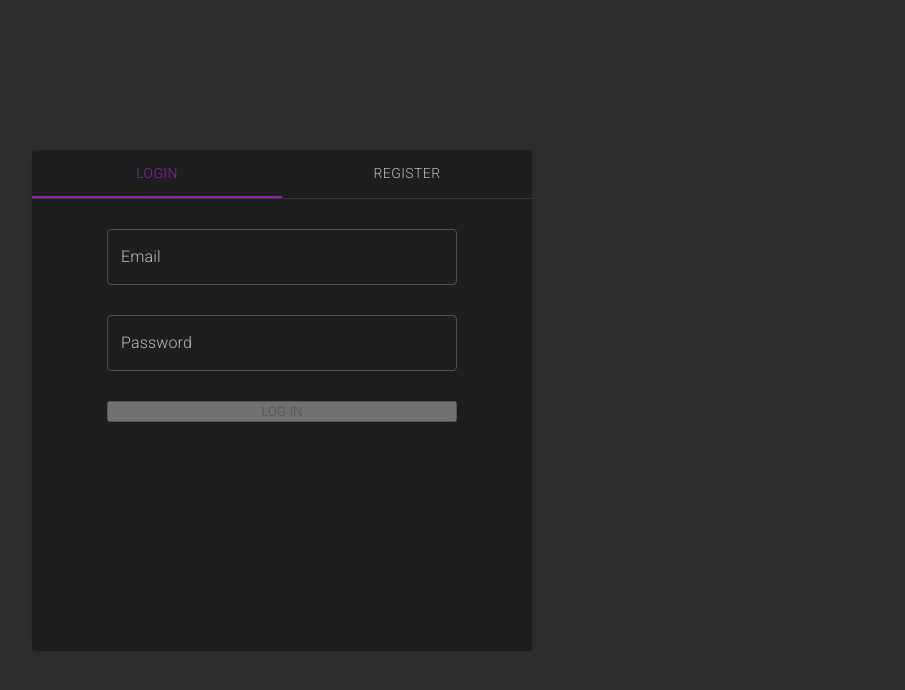
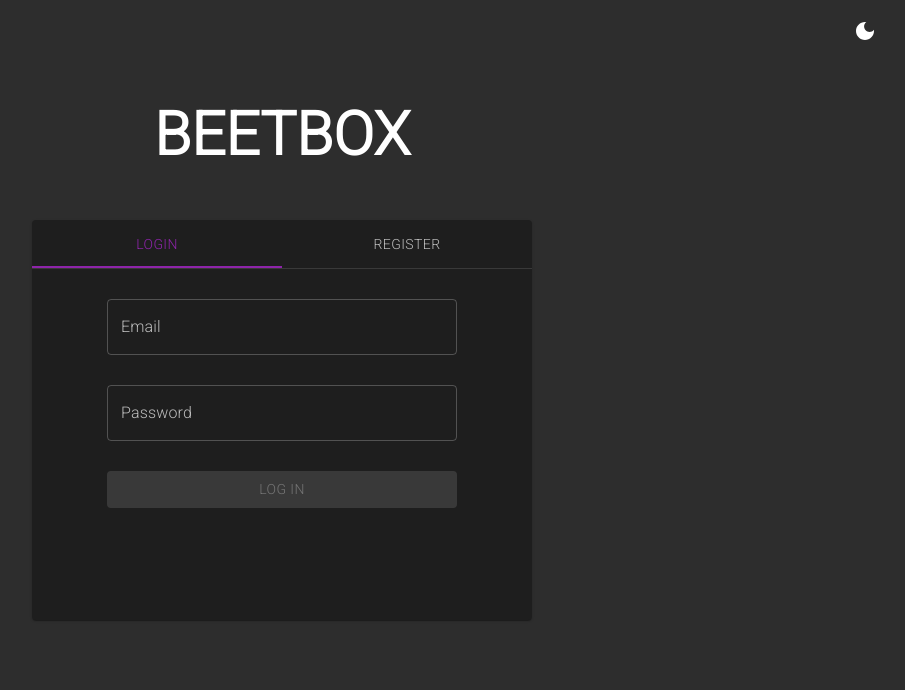
Before and after one commit to JackBlakeston/BEETBOX, a React (Create React App) app in the folder client/: page / in a window 1280 px wide. Shown: the top 690 px of the page, without its empty margins (358-1263 px from the left). Built offline with nearby package versions, Linux system fonts and the light colour scheme; no server answers.

Commit message:
Night mode button on all pages. Minor styling

```diff
--- a/client/src/App.css
+++ b/client/src/App.css
@@ -1,10 +1,14 @@
 /* AUTH */
 .auth-container {
+  padding-top: 50px;
   display: flex;
+  flex-direction: column;
   align-items: center;
-  justify-content: center;
   min-height: 100vh;
   text-align: center;
+}
+.auth-container h1 {
+  font-size: 60px;
 }
 
 .auth-form-container {
@@ -17,8 +21,6 @@
   flex-direction: column;
   align-items: center;
   gap: 30px;
-  height: 400px;
-  width: 400px;
   padding-top: 30px;
 }
 
@@ -26,8 +28,13 @@
   width: 350px;
 }
 
+/* DASHBOARD */
+.navbar-title {
+  margin: 0 0 0 20px;
+}
+
+
 /* SEQUENCER */
-
 
 /* Name display */
 .loop-name-container {
--- a/client/src/App.js
+++ b/client/src/App.js
@@ -30,7 +30,7 @@ export function App () {
       background: {
         default: useDarkMode ? '#2D2D2D' : '#F1F1F1'
       }
-    }
+    },
   });
 
   return (
--- a/client/src/components/AuthScreen.js
+++ b/client/src/components/AuthScreen.js
@@ -1,11 +1,13 @@
-import { Paper, Tab, Tabs, TextField } from "@mui/material";
-import { Box } from "@mui/system";
 import { createUserWithEmailAndPassword, onAuthStateChanged, signInWithEmailAndPassword } from "firebase/auth";
 import { useContext, useState } from "react";
 import { useNavigate } from "react-router-dom";
+import DarkModeIcon from '@mui/icons-material/DarkMode';
+import { Button, IconButton, Paper, Tab, Tabs, TextField } from "@mui/material";
+import { Box } from "@mui/system";
+
 
 import { auth } from "../FirebaseService";
-import { UserContext } from "../contexts";
+import { DarkModeContext, UserContext } from "../contexts";
 
 function AuthScreen () {
 
@@ -18,7 +20,8 @@ function AuthScreen () {
   const [registerEmail, setRegisterEmail] = useState('');
   const [registerPass, setRegisterPass] = useState('');
 
-  const { setUser } = useContext(UserContext)
+  const { setUser } = useContext(UserContext);
+  const {useDarkMode, setUseDarkMode} = useContext(DarkModeContext);
 
   onAuthStateChanged(auth, (observedUser) => {
     if (observedUser) {
@@ -49,7 +52,7 @@ function AuthScreen () {
     // REGISTER with firebase
     createUserWithEmailAndPassword(auth, registerEmail, registerPass)
       .catch((error) => {
-        console.error('REGISTER FAILED: ' + error);
+        console.error('REGISTRATION FAILED: ' + error);
       });
   }
 
@@ -75,10 +78,25 @@ function AuthScreen () {
   }
 
   return (
+    <>
+      <IconButton
+        aria-label="dark-mode"
+        size="small"
+        onClick={() => setUseDarkMode(!useDarkMode) }
+        sx={{
+          position: 'absolute',
+          top: 14,
+          right: 40
+        }}
+      >
+        <DarkModeIcon/>
+      </IconButton>
+
       <div className='auth-container'>
+        <h1>BEETBOX</h1>
         <Paper
           sx={{
-          height: 500,
+            height: 400,
             width: 500
           }}
         >
@@ -98,10 +116,13 @@ function AuthScreen () {
                 <TextField onChange={handleInputChange} value={loginEmail} name='loginEmail' label='Email' variant='outlined' />
                 <TextField onChange={handleInputChange} value={loginPass} name='loginPass' label='Password' variant='outlined' type='password'/>
 
-              <button type='submit' disabled={loginEmail.length < 3} // TODO Add more conditions
+                <Button
+                  variant='contained'
+                  type='submit'
+                  disabled={loginEmail.length < 3 || loginPass.length < 1} // TODO Add more conditions
                 >
                   LOG IN
-              </button>
+                </Button>
               </form>
             </div>
           }
@@ -113,16 +134,20 @@ function AuthScreen () {
               {/* <TextField onChange={handleInputChange} value={registerUsername} name='registerUsername' label='Username' variant='outlined' /> */}
               <TextField onChange={handleInputChange} value={registerPass} name='registerPass' label='Password' variant='outlined' type='password'/>
 
-            <button type='submit' disabled={registerEmail.length < 3} // TODO Add more conditions OR check if firebase does
+              <Button
+                variant='contained'
+                type='submit'
+                disabled={registerEmail.length < 3 || registerPass.length < 1} // TODO Add more conditions OR check if firebase does
               >
                 REGISTER
-            </button>
+              </Button>
             </form>
           </div>
           }
 
         </Paper>
       </div>
+    </>
   )
 }
 
--- a/client/src/components/Dashboard.js
+++ b/client/src/components/Dashboard.js
@@ -1,7 +1,12 @@
 import { signOut } from "firebase/auth";
 import { useContext } from "react";
 import { Link, useNavigate } from "react-router-dom";
-import { UserContext } from "../contexts";
+import { Button, IconButton } from "@mui/material";
+import DarkModeIcon from '@mui/icons-material/DarkMode';
+
+
+
+import { DarkModeContext, UserContext } from "../contexts";
 import { auth } from "../FirebaseService";
 
 
@@ -11,6 +16,8 @@ function Dashboard () {
   const navigate = useNavigate(); // TODO will need this for jumping out of this page after logging out
 
   const { user } = useContext(UserContext)
+  const {useDarkMode, setUseDarkMode} = useContext(DarkModeContext);
+
 
   function handleLogoutClick () {
     signOut(auth).then(() => {
@@ -20,9 +27,37 @@ function Dashboard () {
 
   return (
     <div>
-      <div className='dashboard-navbar'>
+
+      <Button
+        onClick={handleLogoutClick}
+        variant='contained'
+        size='small'
+        sx={{
+          backgroundColor: useDarkMode ? 'rgb(60 60 60)' : 'rgb(101 101 101)',
+          position: 'absolute',
+          top: 15,
+          right: 120,
+          width: 99,
+        }}
+      >
+        LOG OUT
+      </Button>
+
+      <IconButton
+        aria-label="dark-mode"
+        size="small"
+        onClick={() => setUseDarkMode(!useDarkMode) }
+        sx={{
+          position: 'absolute',
+          top: 14,
+          right: 40
+        }}
+      >
+        <DarkModeIcon/>
+      </IconButton>
+
+      <div className='navbar-title'>
         <h1>BEETBOX</h1>
-        <button onClick={handleLogoutClick}>LOG OUT</button>
       </div>
       <p>Welcome to the dashboard!! {user?.displayName} Logged in with {user?.email}</p>
       <Link to={'/sequencer'}>
--- a/client/src/components/Sequencer.js
+++ b/client/src/components/Sequencer.js
@@ -47,16 +47,6 @@ function Sequencer () {
 
   // User info
   const { user } = useContext(UserContext)
-
-  // ! Everything stops working when i uncomment this, why??
-  // const [user, setUser] = useState(null);
-  // onAuthStateChanged(auth, (user) => {
-  //   if (user) {
-  //     setUser(user);
-  //   } else {
-  //     setUser(null);
-  //   }
-  // });
 
   const loopName = 'A really cool loop yo' // TODO change when implementing real loop saving
 
@@ -202,7 +192,6 @@ function Sequencer () {
     }
     setPads(padsCopy);
     localStorage.setItem('pads', JSON.stringify(padsCopy));
-    console.log('PADCLICK at row ', rowIndex, 'position ', id);
   }
 
   function handleClickNewTrack () {
@@ -238,6 +227,35 @@ function Sequencer () {
 
   return (
     <>
+      <Button
+        onClick={() => user ? navigate('/dashboard') : navigate('/')}
+        variant='contained'
+        size='small'
+        sx={{
+          backgroundColor: useDarkMode ? 'rgb(60 60 60)' : 'rgb(101 101 101)',
+          position: 'absolute',
+          top: 15,
+          right: 120,
+          width: 99
+        }}
+      >
+        {user ? 'DASHBOARD' : 'LOG IN'}
+      </Button>
+
+      <IconButton
+        aria-label="dark-mode"
+        size="small"
+        onClick={() => setUseDarkMode(!useDarkMode) }
+        sx={{
+          position: 'absolute',
+          top: 14,
+          right: 40
+        }}
+      >
+        <DarkModeIcon/>
+      </IconButton>
+
+
       <div
         style={{
           backgroundColor: useDarkMode ? 'rgb(35, 35, 35)' : 'rgb(220 220 220)',
@@ -253,33 +271,6 @@ function Sequencer () {
             {loopName}
           </h4>
         </div>
-
-        <Button
-          onClick={() => user ? navigate('/dashboard') : navigate('/')} // TODO check if user is logged in, take them
-          variant='contained'
-          size='small'
-          sx={{
-            backgroundColor: useDarkMode ? 'rgb(60 60 60)' : 'rgb(101 101 101)',
-            position: 'absolute',
-            top: 15,
-            right: 10
-          }}
-        >
-          {user ? 'DASHBOARD' : 'LOG IN'}
-        </Button>
-
-        <IconButton
-        aria-label="dark-mode"
-        size="small"
-        onClick={() => setUseDarkMode(!useDarkMode) }
-        sx={{
-          position: 'absolute',
-          top: 15,
-          right: 150
-        }}
-        >
-          <DarkModeIcon/>
-        </IconButton>
 
       </div>
 
```
Also changed, not shown: client/src/components/Controls.js (+6 -5 lines). Lines whose indentation alone changed are shown as unchanged.
